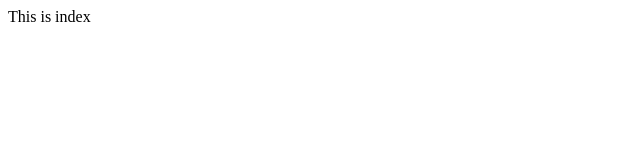
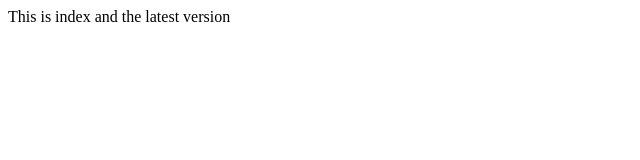
Before and after one commit to ShMaunder/MyTest, a plain HTML site: page index.htm in a window 1280 px wide. Shown: the whole page, without its empty margins (0-640 px from the left). Drawn offline with Linux system fonts and the light colour scheme.

Commit message:
Marked as latest version

```diff
--- a/index.htm
+++ b/index.htm
@@ -1,6 +1,6 @@
 <html>
 <head><title>hi</title></head>
 <body>
-	This is index
+	This is index and the latest version
 </body>
 </html>
```
